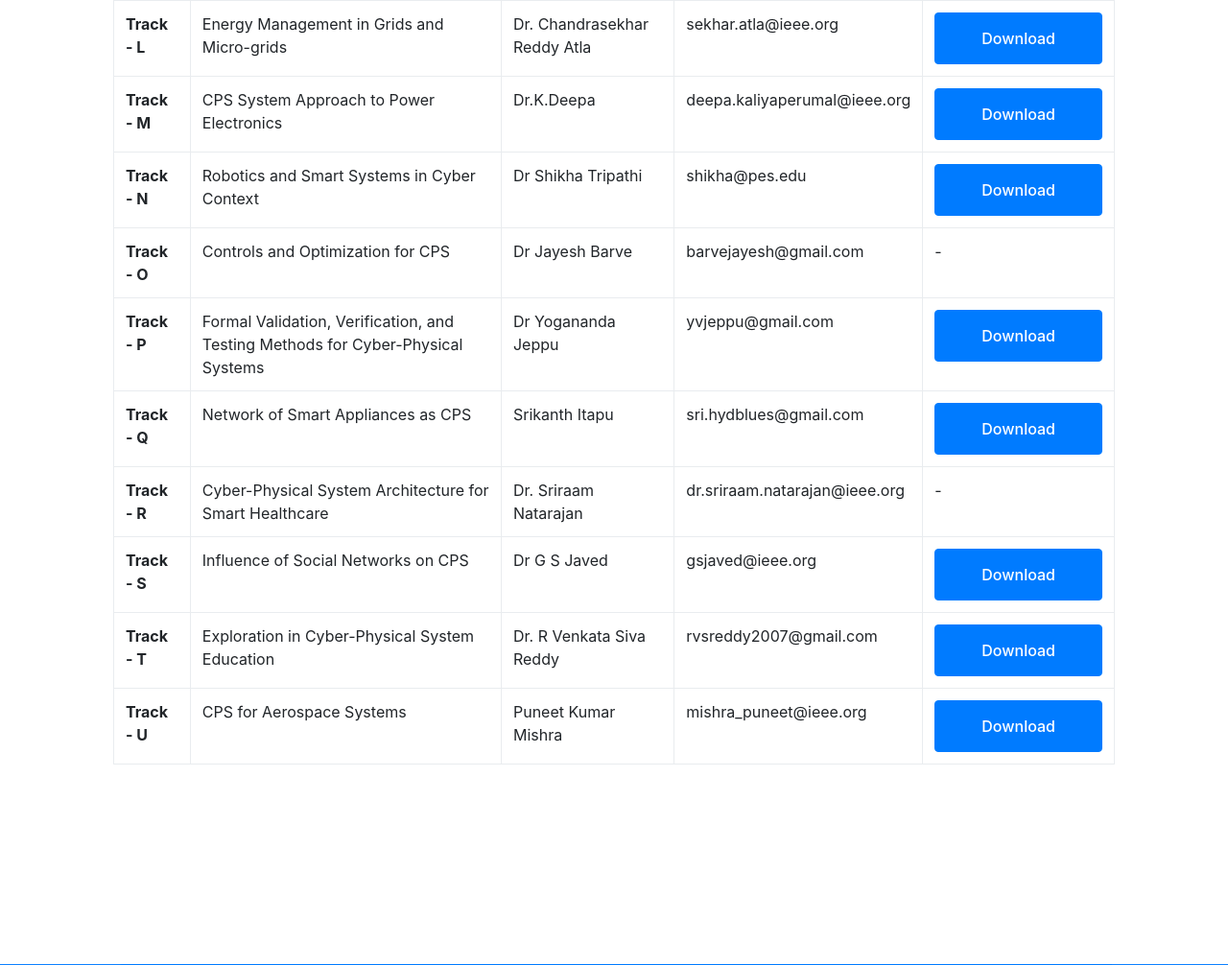
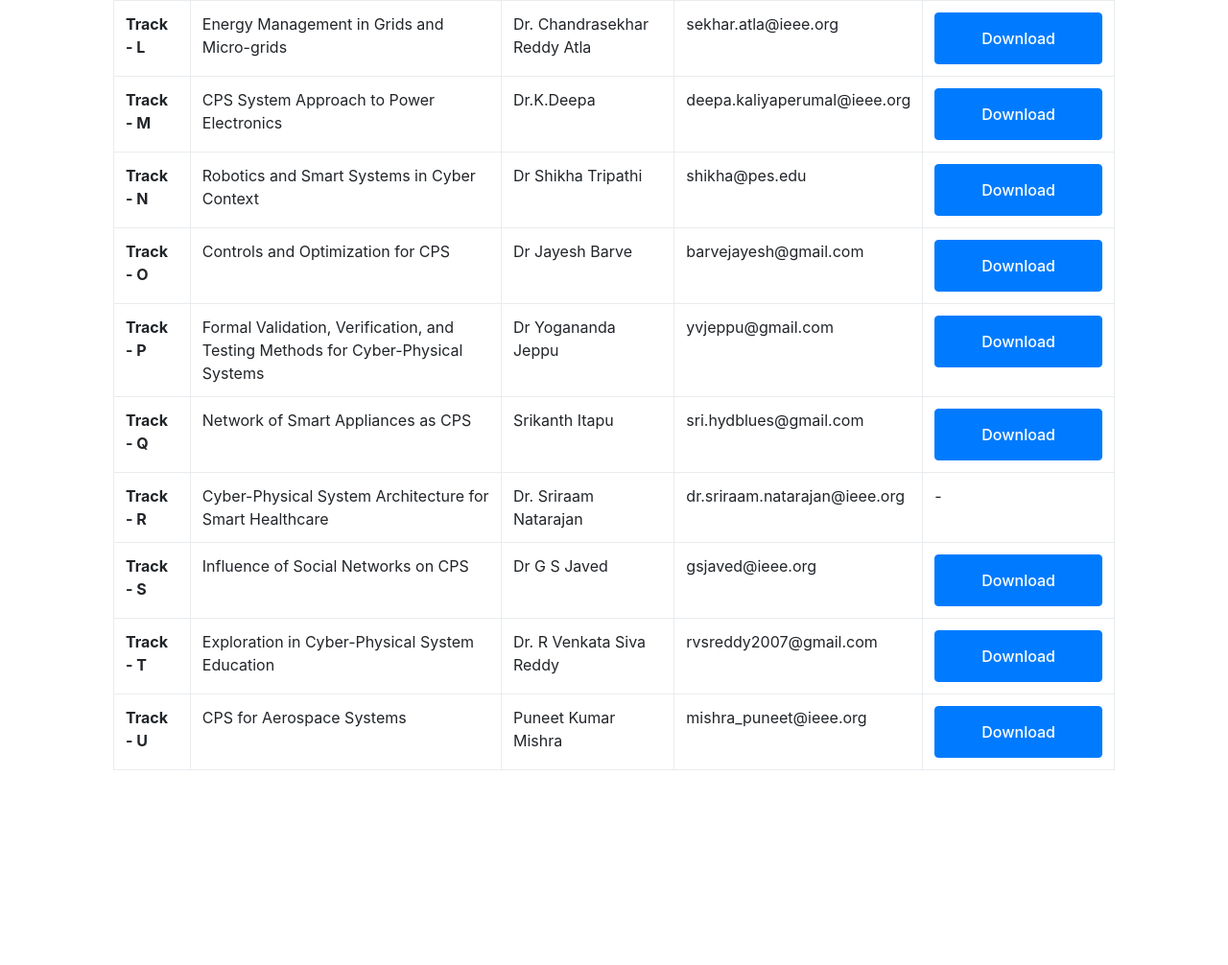
Before and after one commit to KetanKeshav/CONECCT-2023, a PHP site: page /tracks.php in a window 1280 px wide. Shown: the part 1743-2749 px from the top of the page at 96% size. Run offline with PHP 8.4, Linux system fonts and the light colour scheme; some libraries are stand-ins or nearby versions.

Commit message:
Track O CFP Updated

```diff
--- a/tracks.php
+++ b/tracks.php
@@ -156,8 +156,7 @@
                             <td>Controls and Optimization for CPS</td>
                             <td>Dr Jayesh Barve</td>
                             <td>barvejayesh@gmail.com</td>
-                            <td>-</td>
-                            <!-- <td><a href="./downloads/Track O.pdf" download="CONECCT 2023 CFP Track - O" class="btn btn-primary py-sm-3 px-sm-5 rounded-pill">Download</a></td> -->
+                            <td><a href="./downloads/Track O.pdf" download="CONECCT 2023 CFP Track - O" class="btn btn-primary py-sm-3 px-sm-5 rounded-pill">Download</a></td>
                         </tr>
                         <tr>
                             <th>Track - P</th>
```
Also changed, not shown: 1 other file.
